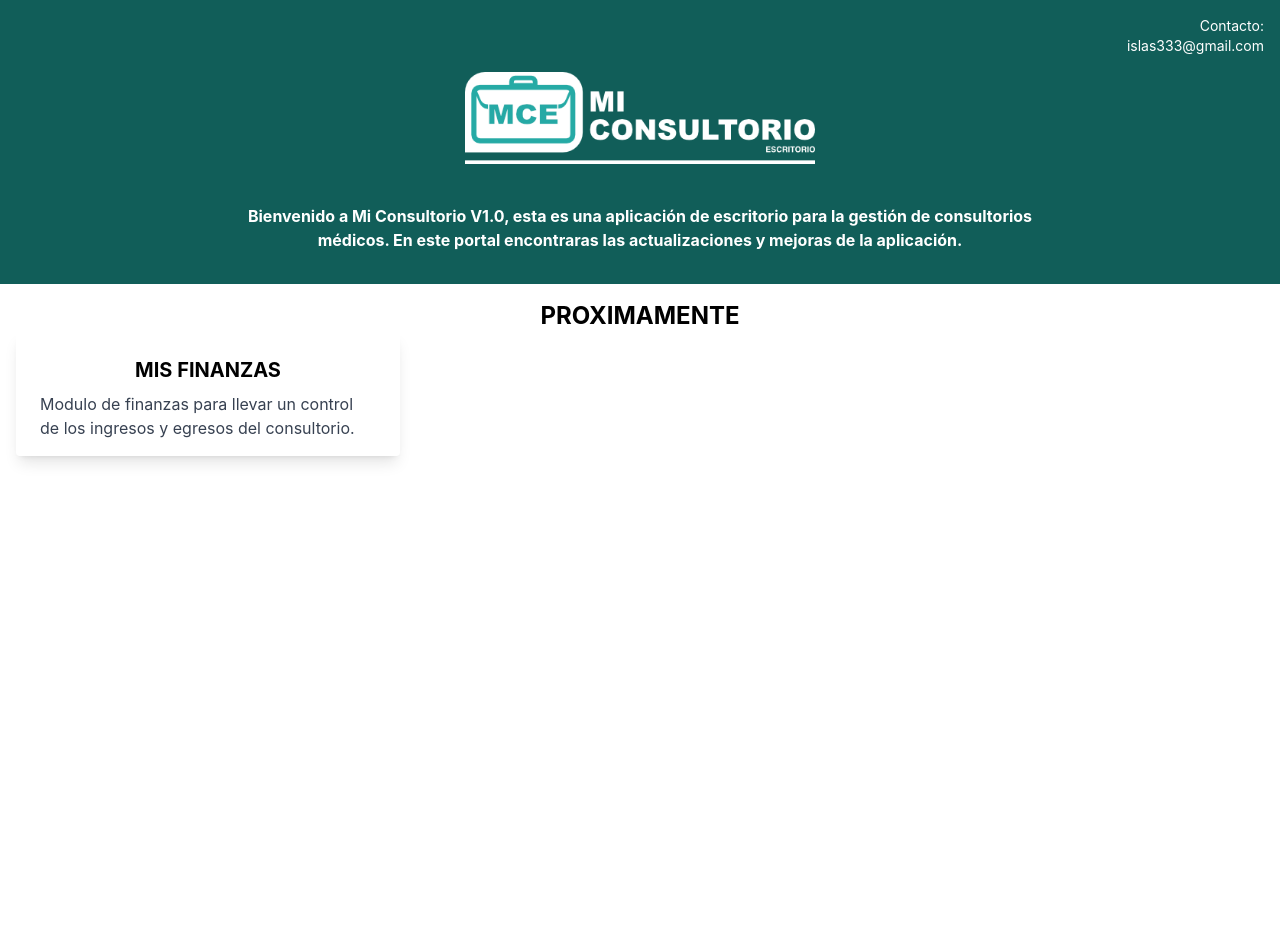
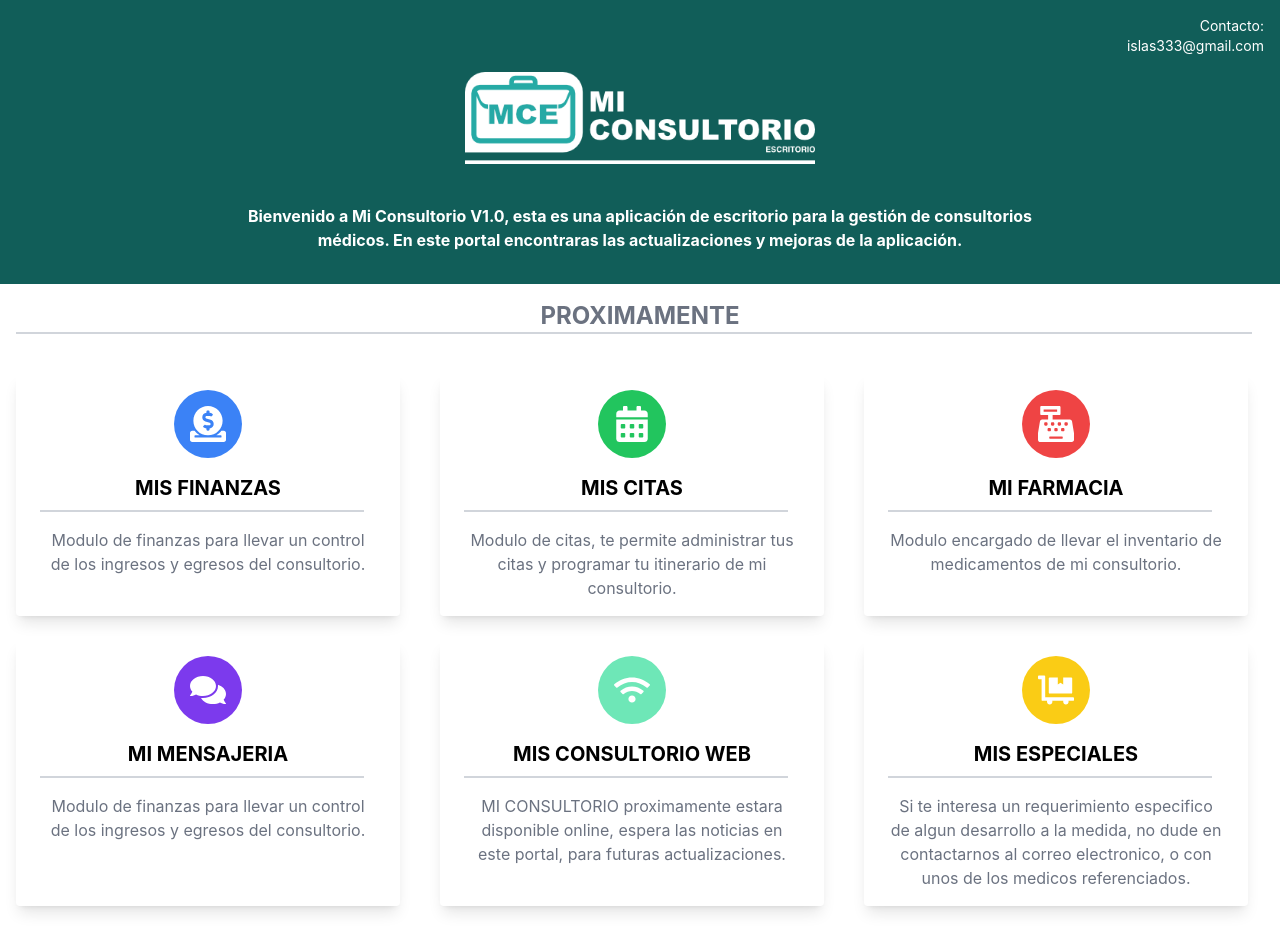
Before and after one commit to islas333/mi-consultorio-fe, a React (Create React App) app: page / in a window 1280 px wide. Shown: the top 952 px of the page. Before the commit the page ends 800 px from the top, so only its background shows below. Built offline with nearby package versions, Linux system fonts and the light colour scheme.

Commit message:
Modulos proximamente

```diff
--- a/src/App.js
+++ b/src/App.js
@@ -1,5 +1,5 @@
 import HeaderComponent from './Components/Header/Header.component';
-import { FaBusinessTime, FaCalculator, FaCalendarAlt, FaCashRegister, FaDonate } from "react-icons/fa";
+import { FaDollyFlatbed, FaComments, FaCalendarAlt, FaCashRegister, FaDonate, FaWifi } from "react-icons/fa";
 
 function App() {
   return (
@@ -8,20 +8,110 @@ function App() {
       <div className="container mx-auto px-4 py-4">
 
         <div className="grid grid-cols-1 text-center">
-          <h1 className="text-2xl font-bold">PROXIMAMENTE</h1>
+          <h1 className="text-2xl font-bold text-gray-500">PROXIMAMENTE</h1>
+          <div className="border-b-2 border-gray-300 mr-3"></div>
         </div>
 
-        <div className="grid grid-cols-3">
-          <div className="max-w-sm rounded overflow-hidden shadow-lg">
+        <div className="grid grid-cols-3 mt-10 gap-6">
+
+          <div className="max-w-sm rounded overflow-hidden shadow-lg transition ease-in-out delay-150 hover:-translate-y-1 hover:scale-110 hover:bg-slate-100 duration-300">
             <div className="px-6 py-4">
-              <div className="font-bold text-xl mb-2 text-center">
-                {/* <FaDonate /> */}
+              <div className="flex justify-center items-center mb-2">
+                <div className="bg-blue-500 rounded-full p-4">
+                  <FaDonate className="text-white text-4xl" />
+                </div>
               </div>
-              <div className="font-bold text-xl mb-2 text-center">MIS FINANZAS</div>
-              <p className="text-gray-700 text-base">
+              <div className="font-bold text-xl mb-2 text-center mt-4">MIS FINANZAS</div>
+              <div className="border-b-2 border-gray-300 mr-3"></div>
+              <p className="text-gray-500 text-base text-center mt-4">
                 Modulo de finanzas para llevar un control de los ingresos y egresos del consultorio.
               </p>
             </div>
+          </div>
+
+          <div className="max-w-sm rounded overflow-hidden shadow-lg transition ease-in-out delay-150 hover:-translate-y-1 hover:scale-110 hover:bg-slate-100 duration-300">
+            <div className="px-6 py-4">
+              <div className="flex justify-center items-center mb-2">
+                <div className="bg-green-500 rounded-full p-4">
+                  <FaCalendarAlt className="text-white text-4xl" />
+                </div>
+              </div>
+              <div className="font-bold text-xl mb-2 text-center mt-4">MIS CITAS</div>
+              <div className="border-b-2 border-gray-300 mr-3"></div>
+              <p className="text-gray-500 text-base text-center mt-4">
+                Modulo de citas, te permite administrar tus citas y programar tu itinerario de mi consultorio.
+              </p>
+            </div>
+          </div>
+
+          <div className="max-w-sm rounded overflow-hidden shadow-lg transition ease-in-out delay-150 hover:-translate-y-1 hover:scale-110 hover:bg-slate-100 duration-300">
+            <div className="px-6 py-4">
+              <div className="flex justify-center items-center mb-2">
+                <div className="bg-red-500 rounded-full p-4">
+                  <FaCashRegister className="text-white text-4xl" />
+                </div>
+              </div>
+              <div className="font-bold text-xl mb-2 text-center mt-4">MI FARMACIA</div>
+              <div className="border-b-2 border-gray-300 mr-3"></div>
+              <p className="text-gray-500 text-base text-center mt-4">
+                Modulo encargado de llevar el inventario de medicamentos de mi consultorio.
+              </p>
+            </div>
+          </div>
+
+          <div className="max-w-sm rounded overflow-hidden shadow-lg transition ease-in-out delay-150 hover:-translate-y-1 hover:scale-110 hover:bg-slate-100 duration-300">
+            <div className="px-6 py-4">
+              <div className="flex justify-center items-center mb-2">
+                <div className="bg-violet-600 rounded-full p-4">
+                  <FaComments className="text-white text-4xl" />
+                </div>
+              </div>
+              <div className="font-bold text-xl mb-2 text-center mt-4">MI MENSAJERIA</div>
+              <div className="border-b-2 border-gray-300 mr-3"></div>
+              <p className="text-gray-500 text-base text-center mt-4 ">
+                Modulo de finanzas para llevar un control de los ingresos y egresos del consultorio.
+              </p>
+            </div>
+          </div>
+
+          <div className="max-w-sm rounded overflow-hidden shadow-lg transition ease-in-out delay-150 hover:-translate-y-1 hover:scale-110 hover:bg-slate-100 duration-300">
+            <div className="px-6 py-4">
+              <div className="flex justify-center items-center mb-2">
+                <div className="bg-emerald-300 rounded-full p-4">
+                  <FaWifi className="text-white text-4xl" />
+                </div>
+              </div>
+              <div className="font-bold text-xl mb-2 text-center mt-4">MIS CONSULTORIO WEB</div>
+              <div className="border-b-2 border-gray-300 mr-3"></div>
+              <p className="text-gray-500 text-base text-center mt-4">
+                MI CONSULTORIO proximamente estara disponible online, espera las noticias en este portal, para futuras actualizaciones.
+              </p>
+            </div>
+          </div>
+
+          <div className="max-w-sm rounded overflow-hidden shadow-lg transition ease-in-out delay-150 hover:-translate-y-1 hover:scale-110 hover:bg-slate-100 duration-300">
+            <div className="px-6 py-4">
+              <div className="flex justify-center items-center mb-2">
+                <div className="bg-yellow-400 rounded-full p-4">
+                  <FaDollyFlatbed className="text-white text-4xl" />
+                </div>
+              </div>
+              <div className="font-bold text-xl mb-2 text-center mt-4">MIS ESPECIALES</div>
+              <div className="border-b-2 border-gray-300 mr-3"></div>
+              <p className="text-gray-500 text-base text-center mt-4">
+                Si te interesa un requerimiento especifico de algun desarrollo a la medida, no dude en contactarnos al correo electronico, o con unos de los medicos referenciados.
+              </p>
+            </div>
+          </div>
+
+        </div>
+
+        <div className="grid grid-cols-6 mt-20">
+          <div className='col-start-2 col-span-4 flex justify-center'>
+            <img src="/Logo.png" alt="Logo" width="100" />
+          </div>
+          <div className='col-start-2 col-span-4 text-gray-400 text-center pt-2 text-sm'>
+            Desarrollado por HIR 2024, este es un software de uso personal y personalizado para cada medico, el uso de este software es responsabilidad del usuario.
           </div>
         </div>
 
```
